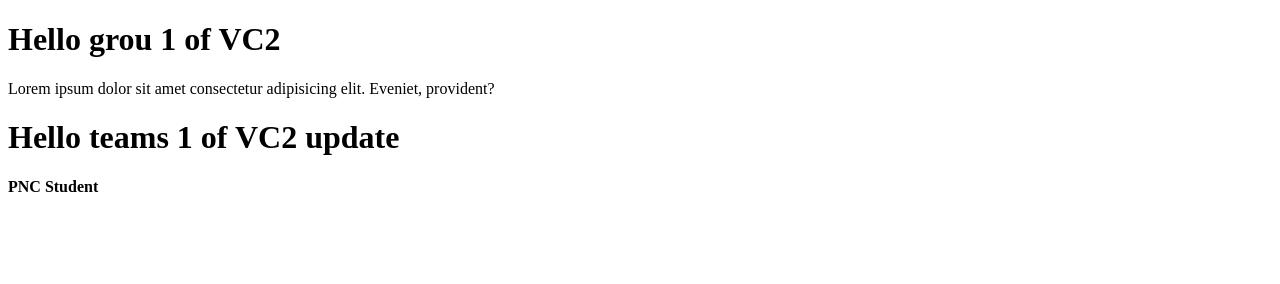
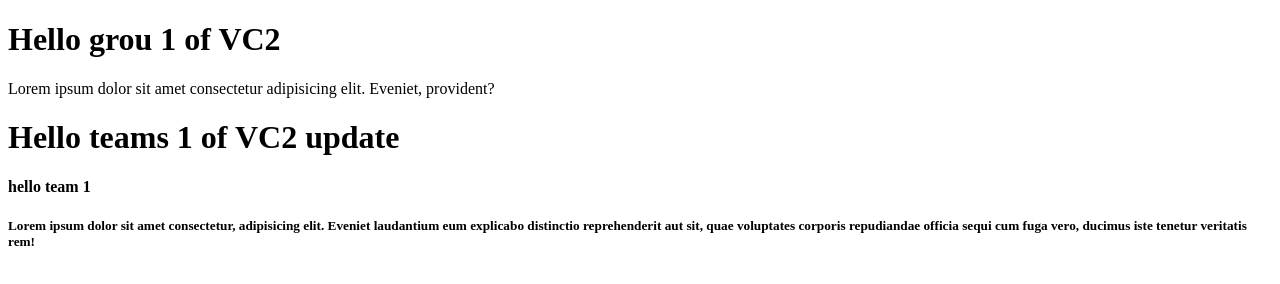
Before and after one commit to pothea88/myProject3, a plain HTML site: page index.html in a window 1280 px wide. Drawn offline with Linux system fonts and the light colour scheme.

Commit message:
update file index

```diff
--- a/index.html
+++ b/index.html
@@ -9,6 +9,10 @@
     <h1>Hello grou 1 of VC2</h1>
     <p>Lorem ipsum dolor sit amet consectetur adipisicing elit. Eveniet, provident?</p>
     <h1>Hello teams 1 of VC2 update</h1>
-    <h4>PNC Student</h4>
+    <h4>hello team 1</h4>
+    <h5>Lorem ipsum dolor sit amet consectetur,
+         adipisicing elit. Eveniet laudantium eum explicabo
+         distinctio reprehenderit aut sit, quae voluptates corporis repudiandae
+        officia sequi cum fuga vero, ducimus iste tenetur veritatis rem!</h5>
 </body>
 </html>
```
